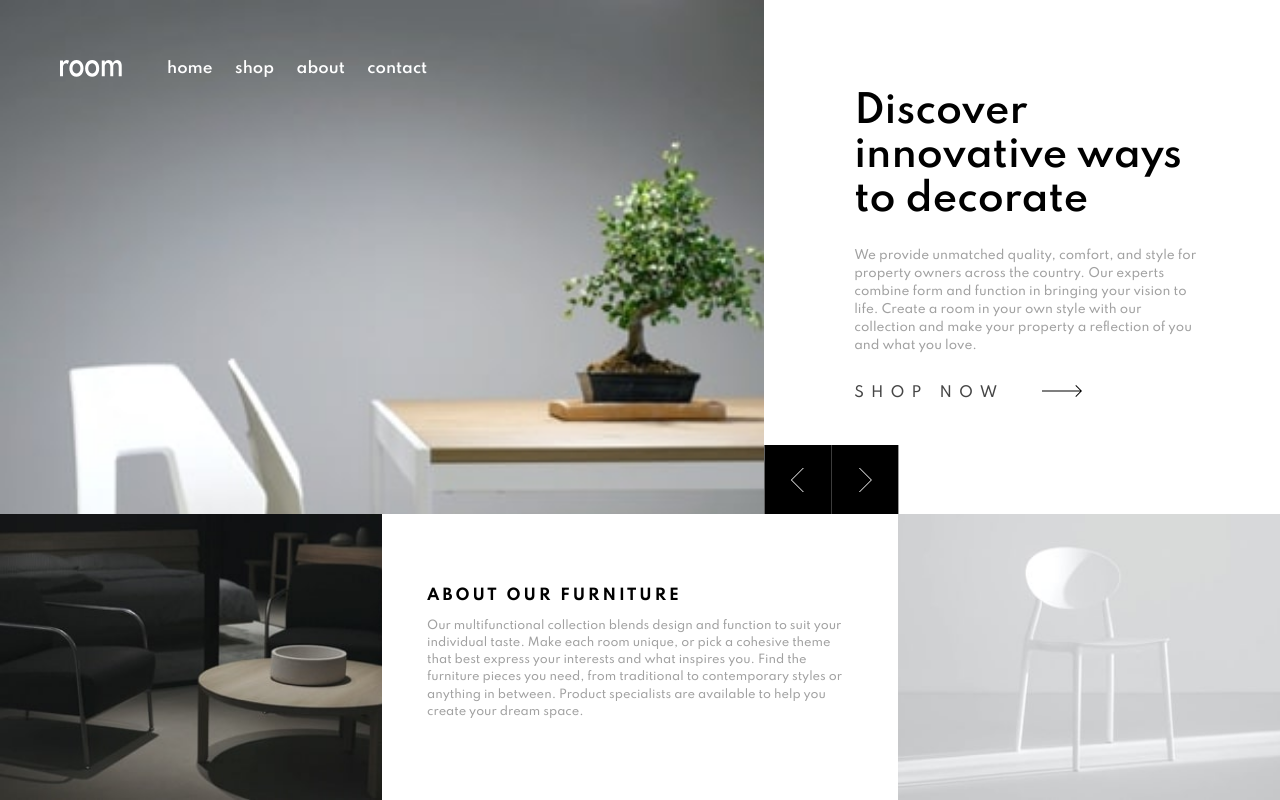
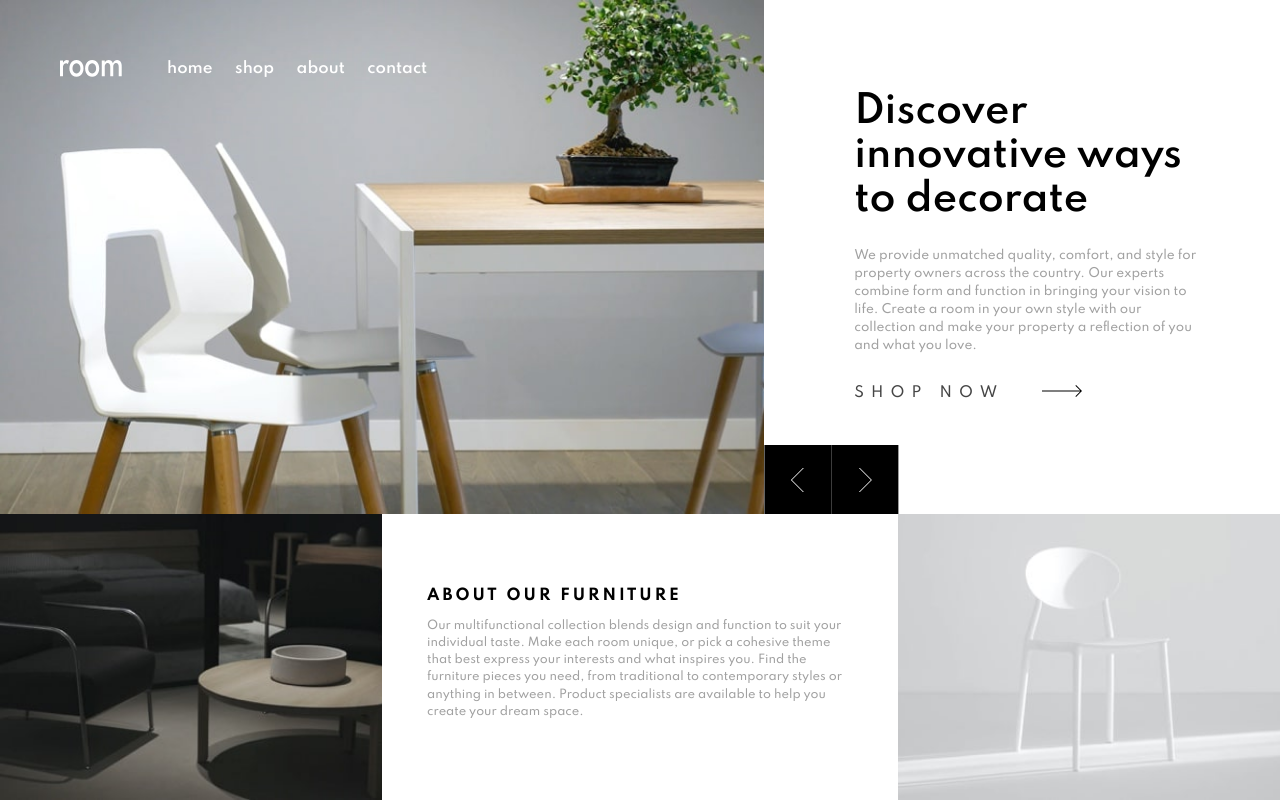
Before and after one commit to solvedbiscuit71/room-homepage, a React (Create React App) app: page / in a window 1280 px wide. Built offline with nearby package versions, Linux system fonts and the light colour scheme.

Commit message:
Completed JS Media checks
check if the screen size is more than `1200px`
and if "yes" then change some-thing accordingly with
<NavBar /> & <Slide />

```diff
--- a/src/App.jsx
+++ b/src/App.jsx
@@ -1,13 +1,24 @@
 import NavBar from "./components/NavBar";
 import Slide from "./components/Slide";
+import React, { useState, useEffect } from 'react';
 
 function App(props) {
+  const [matches, setMatches] = useState(
+    window.matchMedia("(min-width: 1200px)").matches
+  )
+
+  useEffect(() => {
+    window
+    .matchMedia("(min-width: 1200px)")
+    .addEventListener('change', event => setMatches( event.matches ));
+  }, []);
+
   return (
     <>
-      <NavBar />
+      <NavBar isDesktop={matches} />
 
       <div className="main-grid">
-        <Slide />
+        <Slide isDesktop={matches} />
 
         <div className="intro">
           <h1>Discover innovative ways to decorate</h1>
@@ -20,7 +31,7 @@ function App(props) {
           </p>
           <div className="arrow-btn">
             <span>Shop now</span>
-            <svg width="40" height="12" xmlns="http://www.w3.org/2000/svg"><path d="M34.05 0l5.481 5.527h.008v.008L40 6l-.461.465v.063l-.062-.001L34.049 12l-.662-.668 4.765-4.805H0v-1h38.206l-4.82-4.86L34.05 0z" fill="#000" fill-rule="nonzero"/></svg>
+            <svg width="40" height="12" xmlns="http://www.w3.org/2000/svg"><path d="M34.05 0l5.481 5.527h.008v.008L40 6l-.461.465v.063l-.062-.001L34.049 12l-.662-.668 4.765-4.805H0v-1h38.206l-4.82-4.86L34.05 0z" fill="#000" fillRule="nonzero"/></svg>
           </div>
         </div>
 
--- a/src/components/NavBar.jsx
+++ b/src/components/NavBar.jsx
@@ -3,8 +3,16 @@ import React, { useState } from 'react';
 function NavBar(props) {
   const [show, setShow] = useState(false);
 
+  const updateClasses = () => {
+    if (show === true && props.isDesktop === false) {
+      return "navbar navbar--show"
+    }else {
+      return "navbar"
+    }
+  }
+
   return (
-    <div className={`navbar ${show ? "navbar--show" : ""}`}>
+    <div className={updateClasses()}>
       <div className="toggle-navbar">
         <img onClick={() => setShow(true)} src="images/svg/hamburger.svg" alt="hamburger menu" />
         <img onClick={() => setShow(false)} src="images/svg/close.svg" alt="close menu" />
--- a/src/components/Slide.jsx
+++ b/src/components/Slide.jsx
@@ -11,7 +11,7 @@ function Slide(props) {
   }
 
   return (
-    <div className="slide" style={{backgroundImage: `url("images/slide/mobile-${slide}.jpg")`}}>
+    <div className="slide" style={{backgroundImage: `url("images/slide/${props.isDesktop ? "desktop" : "mobile"}-${slide}.jpg")`}}>
       {/* Note: the image will be set using background-image */}
 
       <div className="slide-btn">
```
